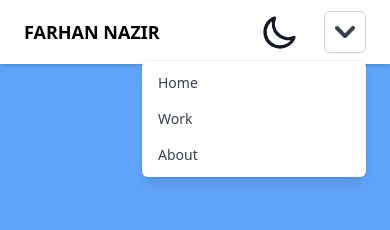
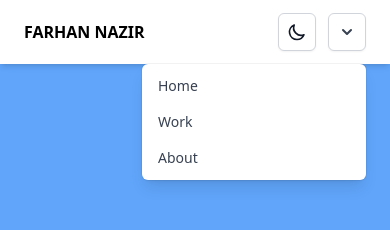
Before and after one commit to FarhanNazir/portfolio-website, a React (Vite) app: page / in a window 390 px wide. Both pictures are taken after a click on the button 345 px from the left and 32 px from the top of the page. Shown: the top 230 px of the page. Built offline with nearby package versions, Linux system fonts and the light colour scheme.

Commit message:
fix darkmode button

```diff
--- a/src/component/Header.jsx
+++ b/src/component/Header.jsx
@@ -24,8 +24,8 @@
   return (
     <nav className=" mx-auto px-6 md:px-20 dark:text-cyan-300 shadow-md sticky top-0 bg-white transition-colors duration-700 dark:bg-gray-900 ">
       <div className="flex items-center justify-between h-16">
-        <div className="font-bold text-lg  ">FARHAN NAZIR</div>
-        <div className="flex items-center space-x-6">
+        <div className="font-bold text-base  ">FARHAN NAZIR</div>
+        <div className="flex items-center md:space-x-6 space-x-3">
           <div className="hidden md:flex space-x-6 text-lg font-bold ">
             <a
               href="#home"
@@ -49,11 +49,12 @@
               About
             </a>
           </div>
+          <div className="inline-flex justify-center w-full rounded-md border border-gray-300 shadow-sm p-0.75 bg-white text-sm font-medium text-gray-700 hover:bg-gray-50 focus:outline-none focus:ring-2 focus:ring-offset-2 focus:ring-offset-gray-100 focus:ring-indigo-500">
             {colorTheme === "light" ? (
               <svg
                 onClick={() => setTheme("light")}
                 xmlns="http://www.w3.org/2000/svg"
-              className="h-10 w-10 text-indigo-200"
+                className="h-[20px] w-[20px] m-2  "
                 fill="none"
                 viewBox="0 0 24 24"
                 stroke="currentColor"
@@ -69,7 +70,7 @@
               <svg
                 onClick={() => setTheme("dark")}
                 xmlns="http://www.w3.org/2000/svg"
-              className="h-10 w-10 text-gray-900"
+                className="h-[20px] w-[20px] m-2  text-gray-900"
                 fill="none"
                 viewBox="0 0 24 24"
                 stroke="currentColor"
@@ -82,13 +83,11 @@
                 />
               </svg>
             )}
+          </div>
           <Menu as="div" className="md:hidden relative inline-block text-left">
             <div>
               <Menu.Button className="inline-flex justify-center w-full rounded-md border border-gray-300 shadow-sm p-0.75 bg-white text-sm font-medium text-gray-700 hover:bg-gray-50 focus:outline-none focus:ring-2 focus:ring-offset-2 focus:ring-offset-gray-100 focus:ring-indigo-500">
-                <ChevronDownIcon
-                  className=" h-[40px] w-[40px]"
-                  aria-hidden="true"
-                />
+                <ChevronDownIcon className=" h-[20px] w-[20px] m-2 " />
               </Menu.Button>
             </div>
 
@@ -101,7 +100,7 @@
               leaveFrom="transform opacity-100 scale-100"
               leaveTo="transform opacity-0 scale-95"
             >
-              <Menu.Items className="origin-top-right absolute right-0 mt-2 w-56 rounded-md shadow-lg bg-white ring-1 ring-black ring-opacity-5 focus:outline-none">
+              <Menu.Items className="origin-top-right absolute right-0 mt-[13px] w-56 rounded-md shadow-lg bg-white ring-1 ring-black ring-opacity-5 focus:outline-none">
                 <div className="py-1">
                   <Menu.Item>
                     {({ active }) => (
```
Lines whose indentation alone changed are shown as unchanged.
